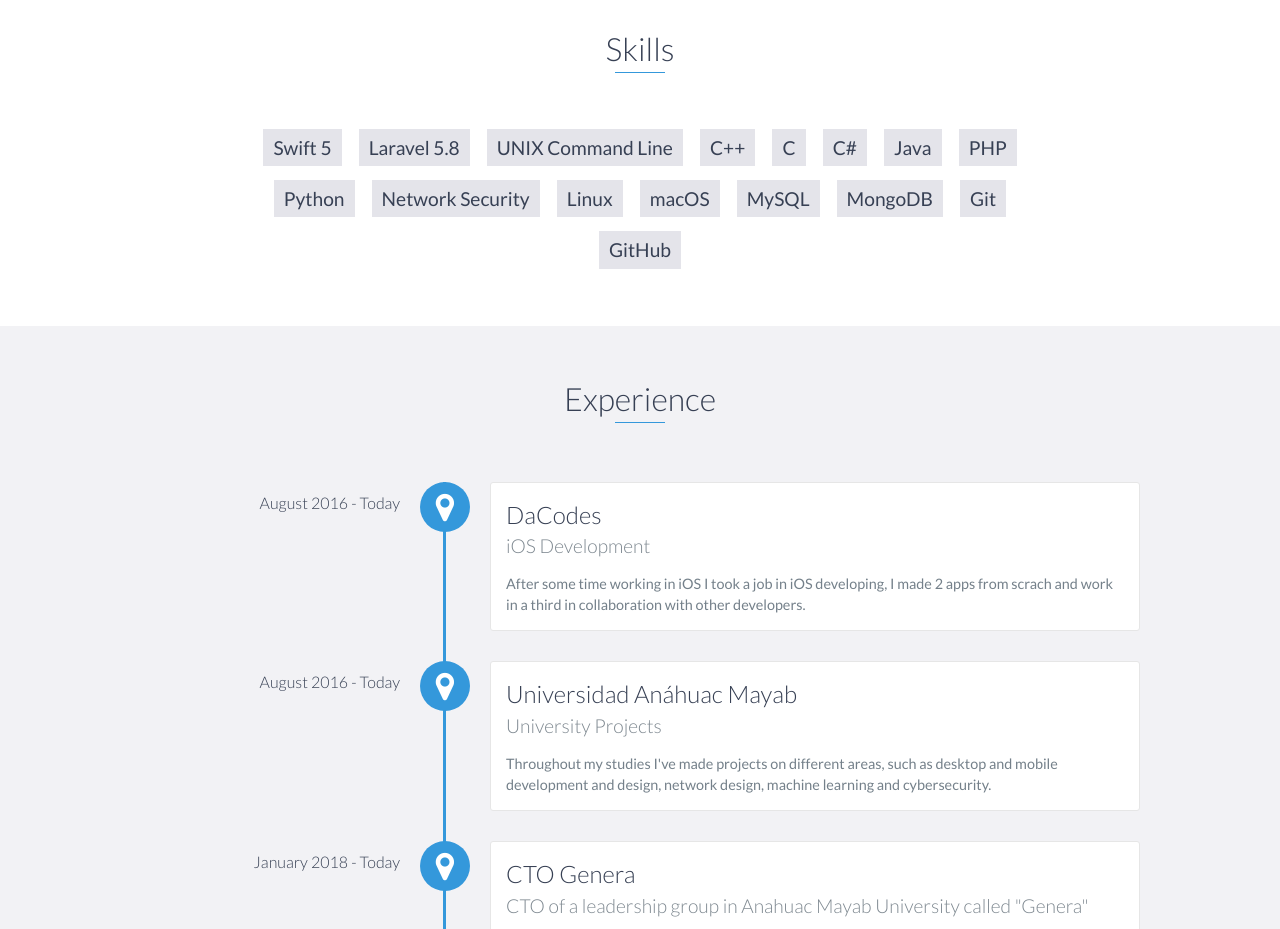
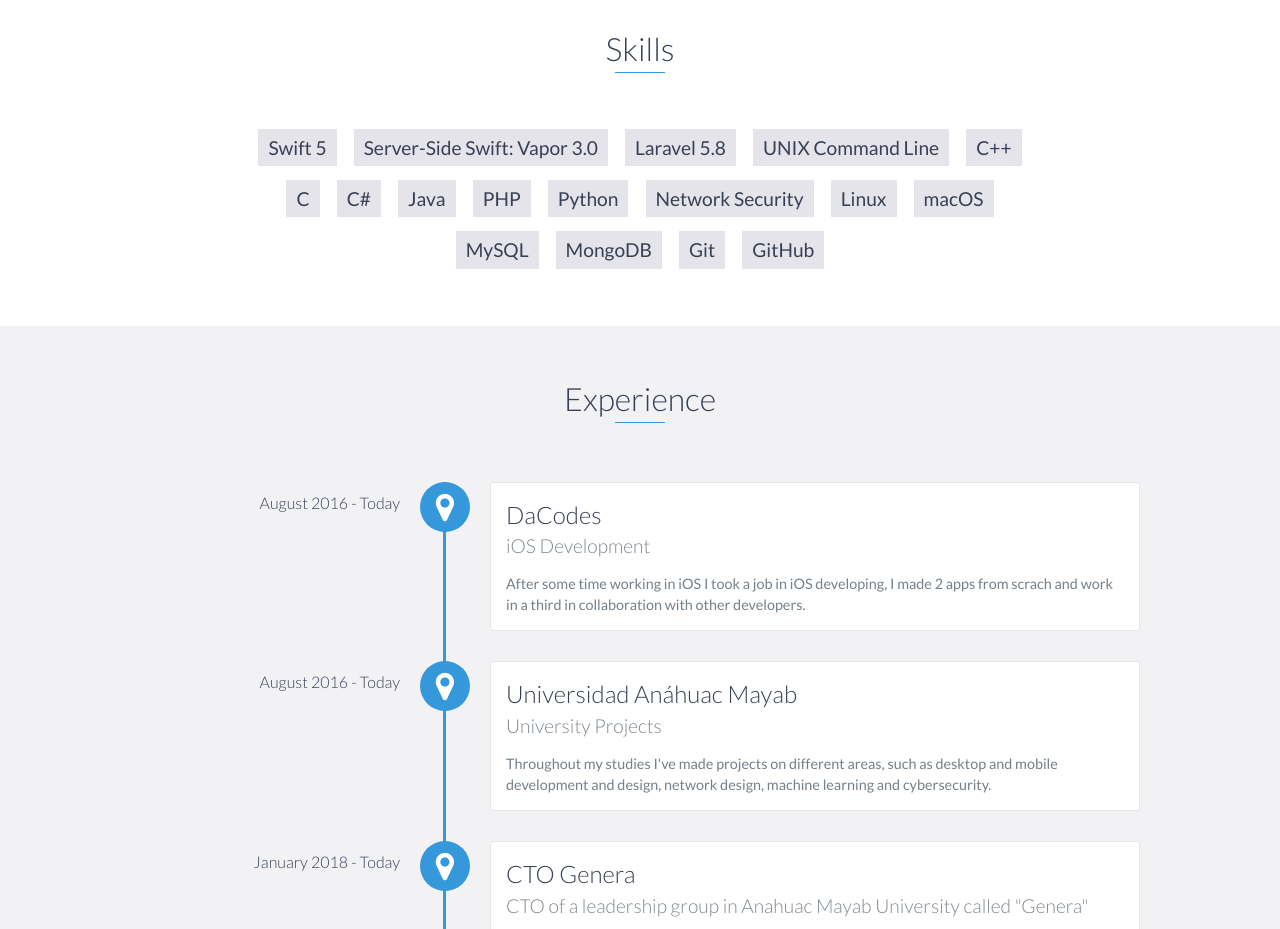
Before and after one commit to JCTec/CV, a website: page index.html in a window 1280 px wide. Shown: the part 3760-4689 px from the top of the page. Drawn offline with nearby package versions, Linux system fonts and the light colour scheme.

Commit message:
Update index.html

```diff
--- a/index.html
+++ b/index.html
@@ -229,6 +229,7 @@
         <h2 class="heading">Skills</h2>
         <ul>
             <li>Swift 5</li>
+            <li>Server-Side Swift: Vapor 3.0</li>
             <li>Laravel 5.8</li>
             <li>UNIX Command Line</li>
             <li>C++</li>
```
